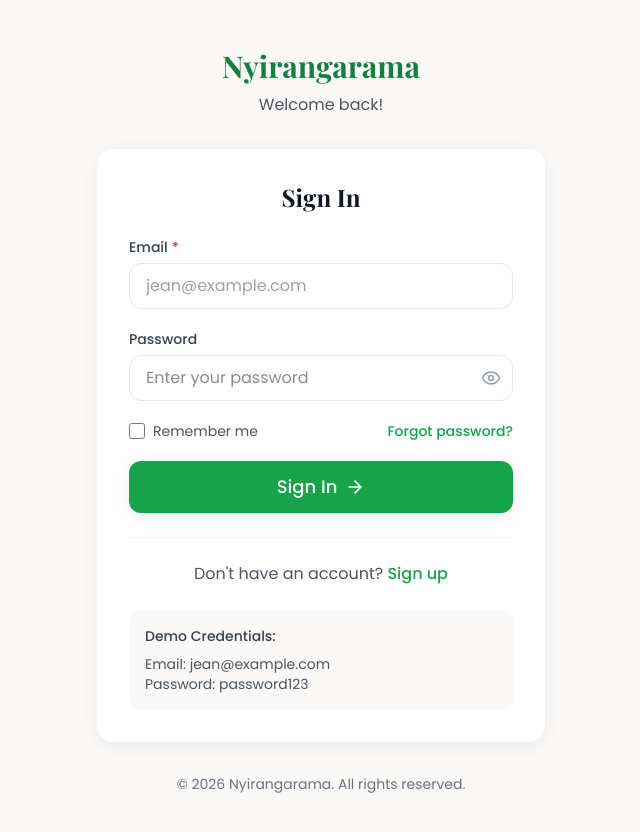
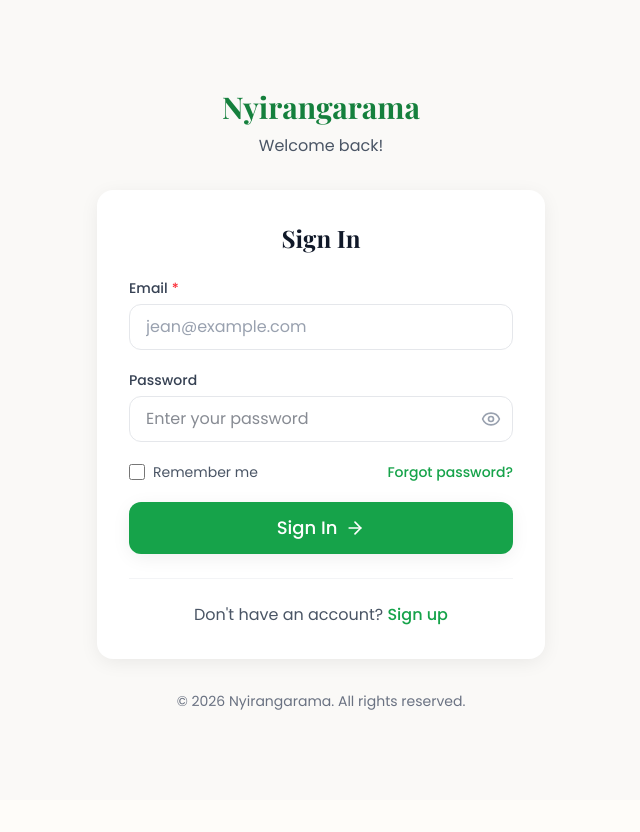
Before and after one commit to murenz1/Nyirangarama-ese, a Next.js app: page /auth/login in a window 1280 px wide. Shown: the top 832 px of the page, without its empty margins (319-959 px from the left). After the commit the page ends 800 px from the top, so only its background shows below. Built offline with nearby package versions, Linux system fonts and the light colour scheme; no server answers; a web font is replaced by a local one.

Commit message:
feat: implement authentication login page with role-based redirection

```diff
--- a/app/auth/login/page.tsx
+++ b/app/auth/login/page.tsx
@@ -144,13 +144,6 @@ export default function LoginPage() {
                 </Link>
               </p>
             </div>
-
-            {/* Demo credentials */}
-            <div className="mt-6 bg-earth-50 rounded-xl p-4 text-sm">
-              <p className="font-medium text-gray-700 mb-2">Demo Credentials:</p>
-              <p className="text-gray-600">Email: jean@example.com</p>
-              <p className="text-gray-600">Password: password123</p>
-            </div>
           </div>
 
           <p className="text-center text-sm text-gray-500 mt-8">
```
